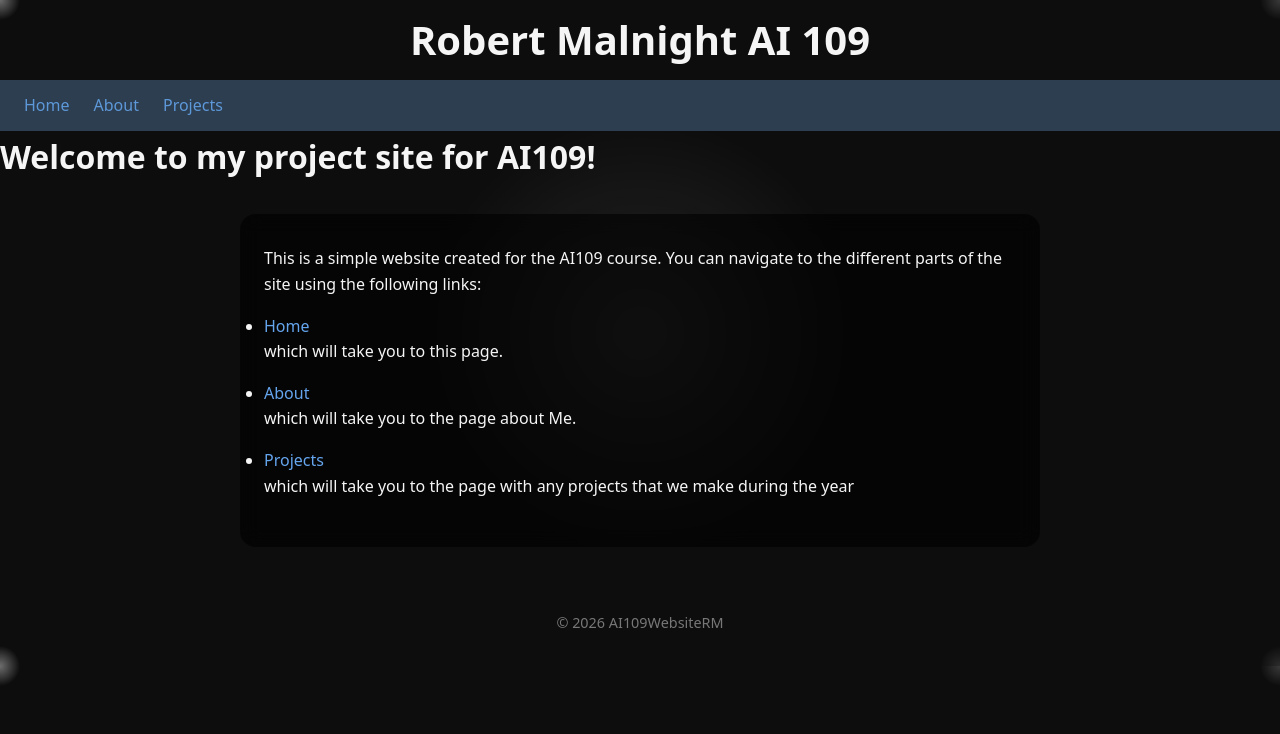
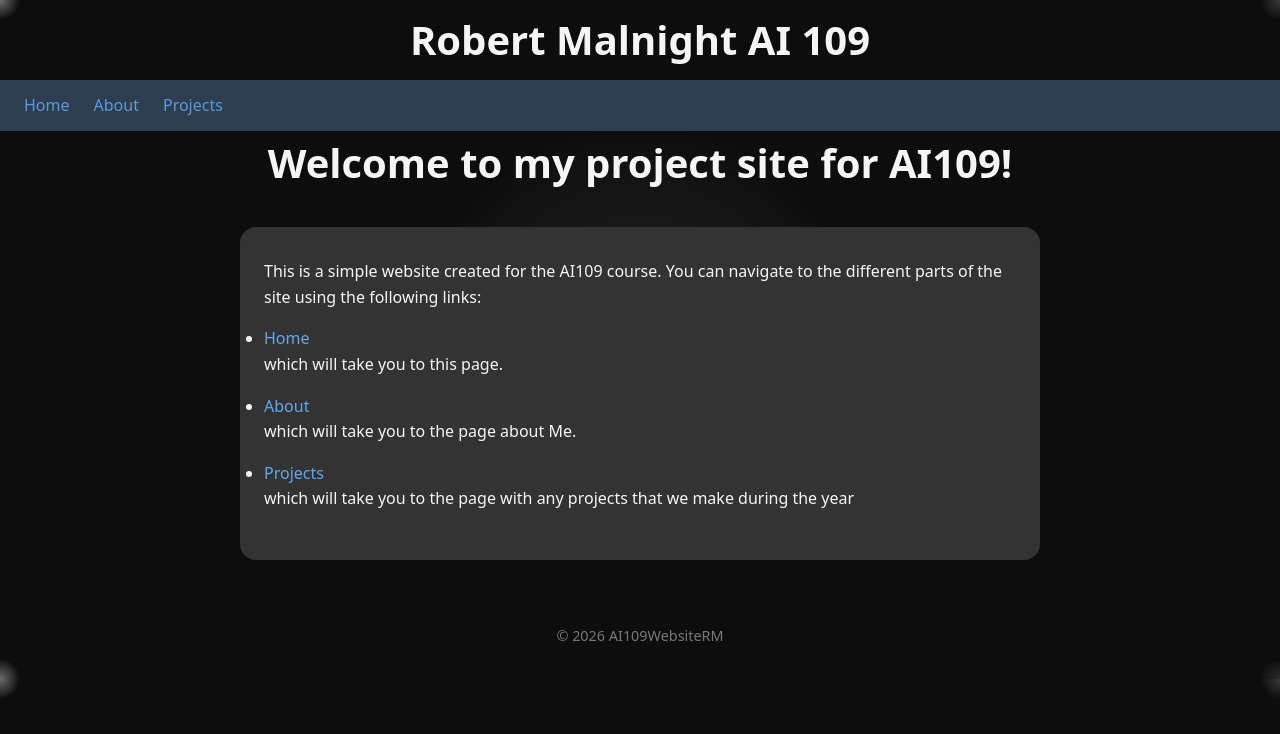
Before and after one commit to RobbyMalnight/AI109WebsiteRM, a plain HTML site: page index.html in a window 1280 px wide. Drawn offline with Linux system fonts and the light colour scheme.

Commit message:
I want to be done changing things at this point     Fixed centering of title on index.html     Fixed box colors so they were uniform accross all pages     Made the baground colors less grey and more black

```diff
--- a/index.html
+++ b/index.html
@@ -38,6 +38,11 @@
             display: flex;
             gap: 1.5rem;
         }
+        .page-title {
+            text-align: center;
+            font-size: 2.5rem;
+            margin-bottom: 1rem;
+        }
         nav a {
             color: var(--link-hover);
             text-decoration: none;
@@ -51,7 +56,7 @@
             max-width: 800px;
             margin: 2rem auto;
             padding: 2rem 1.5rem;
-            background: rgba(0, 0, 0, 0.6);
+            background: #333;
             border-radius: 16px;
             backdrop-filter: blur(10px);
             color: #f5f5f5;
```
Also changed, not shown: about.html (+1 -1 lines), projects.html (+3 -3 lines).
